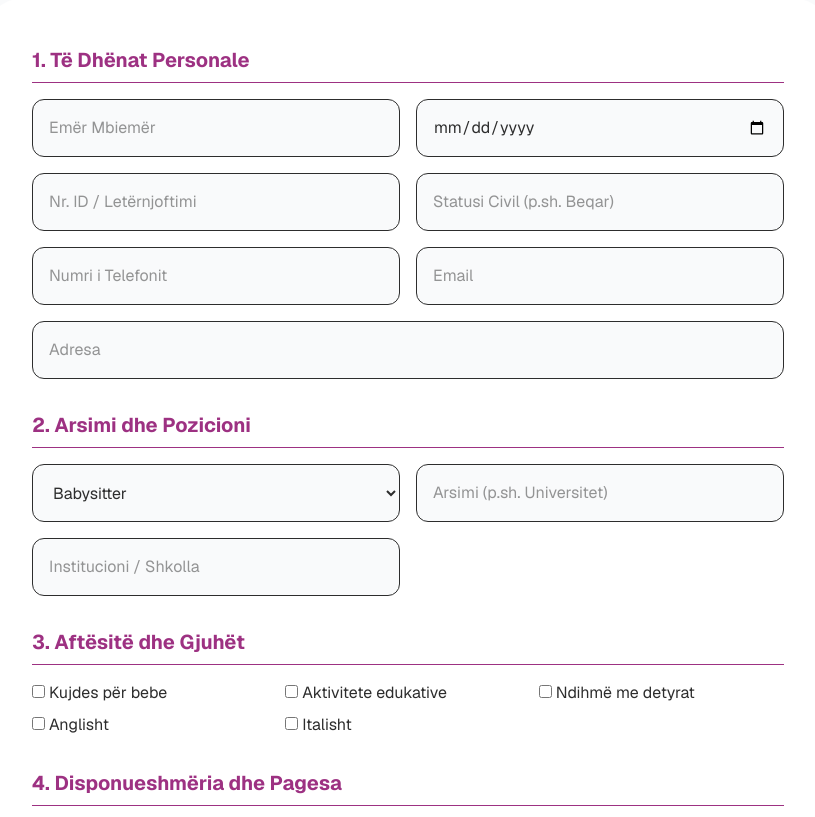
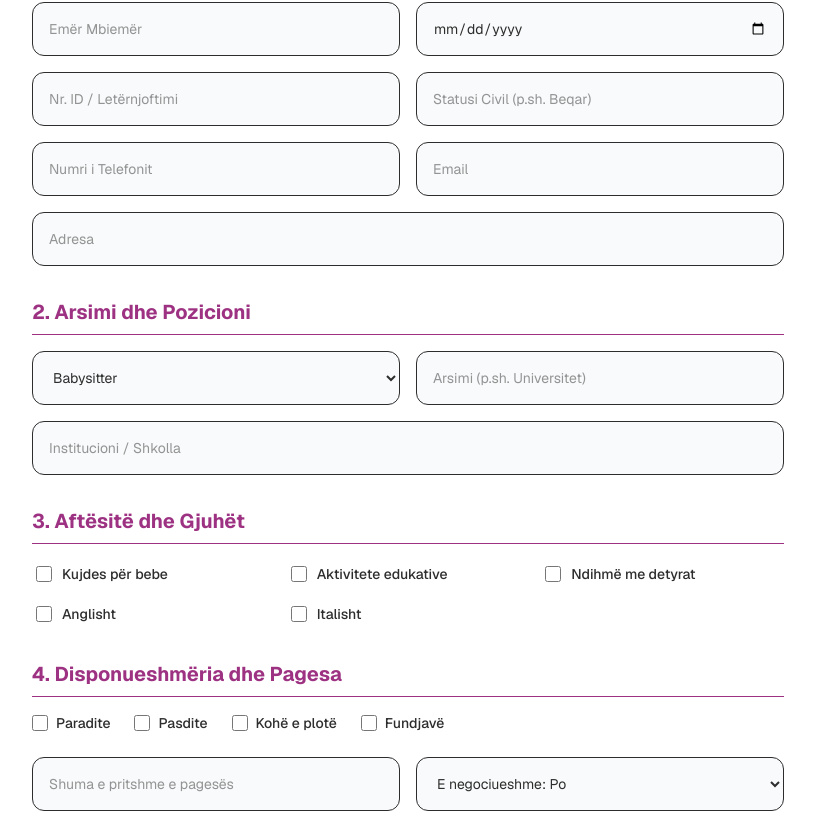
Before and after one commit to sportsatlasnews-debug/turbo-octo-memory, a Next.js app: page /bashkohu in a window 1280 px wide. Shown: the part 323-1140 px from the top of the page, without its empty margins (232-1047 px from the left). Built offline with nearby package versions, Linux system fonts and the light colour scheme.

Commit message:
Update: fix

```diff
--- a/app/bashkohu/page.tsx
+++ b/app/bashkohu/page.tsx
@@ -55,105 +55,110 @@ export default function RecruitmentPage() {
   };
 
   return (
-    <main className="bg-gray-50 min-h-screen">
+    <main className="bg-gray-50 min-h-screenw-full overflow-x-hidden">
       <Navbar />
-      <div className="max-w-4xl mx-auto py-16 px-6">
-        <h1 className="text-4xl font-bold text-center text-mikeDark mb-10">Bashkohu me Ekipin</h1>
+      <div className="max-w-4xl mx-auto py-12 md:py-16 px-4 sm:px-6">
+        <h1 className="text-3xl md:text-4xl font-bold text-center text-mikeDark mb-8 md:mb-10">
+          Bashkohu me Ekipin
+        </h1>
 
-        {/* Kontrollet Kryesore */}
-        <div className="grid grid-cols-1 md:grid-cols-2 gap-4 mb-10">
-          <select onChange={(e) => setFormType(e.target.value as any)} className="p-4 rounded-xl border">
+        {/* Kontrollet Kryesore - Tani bëhen 1 kolonë në mobile */}
+        {/* <div className="grid grid-cols-1 md:grid-cols-2 gap-4 mb-8 md:mb-10">
+          <select onChange={(e) => setFormType(e.target.value as any)} className="p-4 rounded-xl border bg-white w-full text-sm md:text-base">
             <option value="job">Aplikim për Punë</option>
             <option value="volunteer">Bëhu Vullnetar</option>
           </select>
-          <select onChange={(e) => setTargetGroup(e.target.value as any)} className="p-4 rounded-xl border">
+          <select onChange={(e) => setTargetGroup(e.target.value as any)} className="p-4 rounded-xl border bg-white w-full text-sm md:text-base">
             <option value="mike">Për Qendrën M.I.K.E (Fëmijët)</option>
             <option value="zoterinjte">Për Shtëpinë e Zotërinjve (Të moshuarit)</option>
           </select>
-        </div>
+        </div> */}
 
-        <form onSubmit={handleSubmit} className="bg-white p-8 md:p-12 rounded-[2.5rem] shadow-xl space-y-8">
+        {/* Forma kryesore - Përshtatur padding-u për mobile */}
+        <form onSubmit={handleSubmit} className="bg-white p-5 sm:p-8 md:p-12 rounded-[1.8rem] md:rounded-[2.5rem] shadow-xl space-y-8">
+
           {/* SEKSIONI 1: TE DHENAT PERSONALE */}
           <section className="space-y-4">
-            <h3 className="text-xl font-bold text-mikePurple border-b pb-2">1. Të Dhënat Personale</h3>
-            <div className="grid md:grid-cols-2 gap-4">
-              <input name="fullName" placeholder="Emër Mbiemër" required className="p-4 bg-gray-50 rounded-xl border" />
-              <input name="birthDate" type="date" required className="p-4 bg-gray-50 rounded-xl border" />
-              <input name="idNumber" placeholder="Nr. ID / Letërnjoftimi" className="p-4 bg-gray-50 rounded-xl border" />
-              <input name="maritalStatus" placeholder="Statusi Civil (p.sh. Beqar)" className="p-4 bg-gray-50 rounded-xl border" />
-              <input name="phone" placeholder="Numri i Telefonit" required className="p-4 bg-gray-50 rounded-xl border" />
-              <input name="email" type="email" placeholder="Email" required className="p-4 bg-gray-50 rounded-xl border" />
-              <input name="address" placeholder="Adresa" className="p-4 bg-gray-50 rounded-xl border col-span-2" />
+            <h3 className="text-lg md:text-xl font-bold text-mikePurple border-b pb-2">1. Të Dhënat Personale</h3>
+            <div className="grid grid-cols-1 md:grid-cols-2 gap-4">
+              <input name="fullName" placeholder="Emër Mbiemër" required className="p-4 bg-gray-50 rounded-xl border w-full text-sm" />
+              <input name="birthDate" type="date" required className="p-4 bg-gray-50 rounded-xl border w-full text-sm" />
+              <input name="idNumber" placeholder="Nr. ID / Letërnjoftimi" className="p-4 bg-gray-50 rounded-xl border w-full text-sm" />
+              <input name="maritalStatus" placeholder="Statusi Civil (p.sh. Beqar)" className="p-4 bg-gray-50 rounded-xl border w-full text-sm" />
+              <input name="phone" placeholder="Numri i Telefonit" required className="p-4 bg-gray-50 rounded-xl border w-full text-sm" />
+              <input name="email" type="email" placeholder="Email" required className="p-4 bg-gray-50 rounded-xl border w-full text-sm" />
+              {/* Rregulluar col-span që të mos dëmtojë telefonat */}
+              <input name="address" placeholder="Adresa" className="p-4 bg-gray-50 rounded-xl border w-full text-sm md:col-span-2" />
             </div>
           </section>
 
           {/* SEKSIONI 2: ARSIMI & ROLI */}
           <section className="space-y-4">
-            <h3 className="text-xl font-bold text-mikePurple border-b pb-2">2. Arsimi dhe Pozicioni</h3>
-            <div className="grid md:grid-cols-2 gap-4">
-              {/* {formType === 'job' && ( */}
-                <select name="role" onChange={(e) => setRole(e.target.value)} className="p-4 bg-gray-50 rounded-xl border">
-                  <option value="babysitter">Babysitter</option>
-                  <option value="kujdestar">Kujdestar për të moshuar</option>
-                  <option value="pastrues">Punonjëse pastrimi</option>
-                </select>
-              {/* )} */}
-              <input name="education" placeholder="Arsimi (p.sh. Universitet)" className="p-4 bg-gray-50 rounded-xl border" />
-              <input name="institution" placeholder="Institucioni / Shkolla" className="p-4 bg-gray-50 rounded-xl border" />
+            <h3 className="text-lg md:text-xl font-bold text-mikePurple border-b pb-2">2. Arsimi dhe Pozicioni</h3>
+            <div className="grid grid-cols-1 md:grid-cols-2 gap-4">
+              <select name="role" onChange={(e) => setRole(e.target.value)} className="p-4 bg-gray-50 rounded-xl border w-full text-sm">
+                <option value="babysitter">Babysitter</option>
+                <option value="kujdestar">Kujdestar për të moshuar</option>
+                <option value="pastrues">Punonjëse pastrimi</option>
+              </select>
+              <input name="education" placeholder="Arsimi (p.sh. Universitet)" className="p-4 bg-gray-50 rounded-xl border w-full text-sm" />
+              <input name="institution" placeholder="Institucioni / Shkolla" className="p-4 bg-gray-50 rounded-xl border w-full text-sm md:col-span-2" />
             </div>
           </section>
 
-          {/* SEKSIONI 3: AFTESITE (DINAMIKE) */}
+          {/* SEKSIONI 3: AFTESITE */}
           <section className="space-y-4">
-            <h3 className="text-xl font-bold text-mikePurple border-b pb-2">3. Aftësitë dhe Gjuhët</h3>
-            <div className="grid grid-cols-2 md:grid-cols-3 gap-2">
+            <h3 className="text-lg md:text-xl font-bold text-mikePurple border-b pb-2">3. Aftësitë dhe Gjuhët</h3>
+            {/* Ndryshuar në flex-column për mobile që të mos shtypet teksti */}
+            <div className="flex flex-col sm:grid sm:grid-cols-2 md:grid-cols-3 gap-3 text-sm font-medium text-mikeDark">
               {role === 'babysitter' && (
                 <>
-                  <label><input type="checkbox" name="skills" value="Bebe" /> Kujdes për bebe</label>
-                  <label><input type="checkbox" name="skills" value="Lojera" /> Aktivitete edukative</label>
-                  <label><input type="checkbox" name="skills" value="Detyra" /> Ndihmë me detyrat</label>
+                  <label className="flex items-center gap-2.5 p-1"><input type="checkbox" name="skills" value="Bebe" className="w-4 h-4 accent-mikePurple" /> Kujdes për bebe</label>
+                  <label className="flex items-center gap-2.5 p-1"><input type="checkbox" name="skills" value="Lojera" className="w-4 h-4 accent-mikePurple" /> Aktivitete edukative</label>
+                  <label className="flex items-center gap-2.5 p-1"><input type="checkbox" name="skills" value="Detyra" className="w-4 h-4 accent-mikePurple" /> Ndihmë me detyrat</label>
                 </>
               )}
               {role === 'kujdestar' && (
                 <>
-                  <label><input type="checkbox" name="skills" value="Ilaçe" /> Administrim ilaçesh</label>
-                  <label><input type="checkbox" name="skills" value="Higjiene" /> Higjienë personale</label>
-                  <label><input type="checkbox" name="skills" value="Alzheimer" /> Alzheimer/Demencë</label>
+                  <label className="flex items-center gap-2.5 p-1"><input type="checkbox" name="skills" value="Ilaçe" className="w-4 h-4 accent-mikePurple" /> Administrim ilaçesh</label>
+                  <label className="flex items-center gap-2.5 p-1"><input type="checkbox" name="skills" value="Higjiene" className="w-4 h-4 accent-mikePurple" /> Higjienë personale</label>
+                  <label className="flex items-center gap-2.5 p-1"><input type="checkbox" name="skills" value="Alzheimer" className="w-4 h-4 accent-mikePurple" /> Alzheimer/Demencë</label>
                 </>
               )}
-              <label><input type="checkbox" name="languages" value="Anglisht" /> Anglisht</label>
-              <label><input type="checkbox" name="languages" value="Italisht" /> Italisht</label>
+              <label className="flex items-center gap-2.5 p-1"><input type="checkbox" name="languages" value="Anglisht" className="w-4 h-4 accent-mikePurple" /> Anglisht</label>
+              <label className="flex items-center gap-2.5 p-1"><input type="checkbox" name="languages" value="Italisht" className="w-4 h-4 accent-mikePurple" /> Italisht</label>
             </div>
           </section>
 
           {/* SEKSIONI 4: DISPONUESHMERIA & PAGESA */}
           <section className="space-y-4">
-            <h3 className="text-xl font-bold text-mikePurple border-b pb-2">4. Disponueshmëria dhe Pagesa</h3>
-            <div className="flex flex-wrap gap-4">
-              <label><input type="checkbox" name="availability" value="Paradite" /> Paradite</label>
-              <label><input type="checkbox" name="availability" value="Pasdite" /> Pasdite</label>
-              <label><input type="checkbox" name="availability" value="Plote" /> Kohë e plotë</label>
-              <label><input type="checkbox" name="availability" value="Fundjave" /> Fundjavë</label>
+            <h3 className="text-lg md:text-xl font-bold text-mikePurple border-b pb-2">4. Disponueshmëria dhe Pagesa</h3>
+            <div className="flex flex-wrap gap-x-6 gap-y-3 text-sm font-medium text-mikeDark">
+              <label className="flex items-center gap-2"><input type="checkbox" name="availability" value="Paradite" className="w-4 h-4 accent-mikePurple" /> Paradite</label>
+              <label className="flex items-center gap-2"><input type="checkbox" name="availability" value="Pasdite" className="w-4 h-4 accent-mikePurple" /> Pasdite</label>
+              <label className="flex items-center gap-2"><input type="checkbox" name="availability" value="Plote" className="w-4 h-4 accent-mikePurple" /> Kohë e plotë</label>
+              <label className="flex items-center gap-2"><input type="checkbox" name="availability" value="Fundjave" className="w-4 h-4 accent-mikePurple" /> Fundjavë</label>
             </div>
-            <div className="grid md:grid-cols-2 gap-4">
-              <input name="expectedAmount" placeholder="Shuma e pritshme e pagesës" className="p-4 bg-gray-50 rounded-xl border" />
-              <select name="isNegotiable" className="p-4 bg-gray-50 rounded-xl border">
+            <div className="grid grid-cols-1 md:grid-cols-2 gap-4 pt-2">
+              <input name="expectedAmount" placeholder="Shuma e pritshme e pagesës" className="p-4 bg-gray-50 rounded-xl border w-full text-sm" />
+              <select name="isNegotiable" className="p-4 bg-gray-50 rounded-xl border w-full text-sm">
                 <option value="Po">E negociueshme: Po</option>
                 <option value="Jo">E negociueshme: Jo</option>
               </select>
             </div>
           </section>
 
+          {/* Butoni i aplikimit */}
           <button
             type="submit"
             disabled={status === 'sending'}
-            className="w-full bg-mikePurple text-white py-5 rounded-2xl font-bold text-xl hover:shadow-2xl transition disabled:bg-gray-400"
+            className="w-full bg-mikePurple text-white py-4 md:py-5 rounded-xl md:rounded-2xl font-bold text-lg md:text-xl hover:shadow-lg active:scale-[0.99] transition disabled:bg-gray-400"
           >
             {status === 'sending' ? 'Duke u dërguar...' : 'Dërgo Aplikimin'}
           </button>
         </form>
       </div>
-       <Footer />
+      <Footer />
     </main>
   );
 }
```
